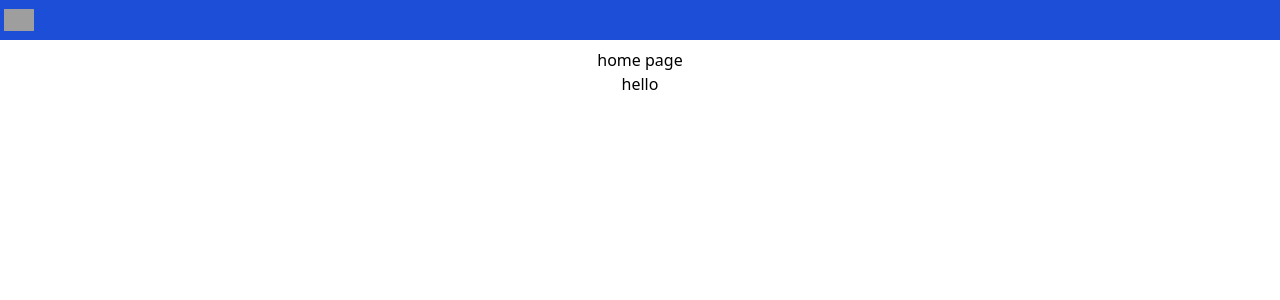
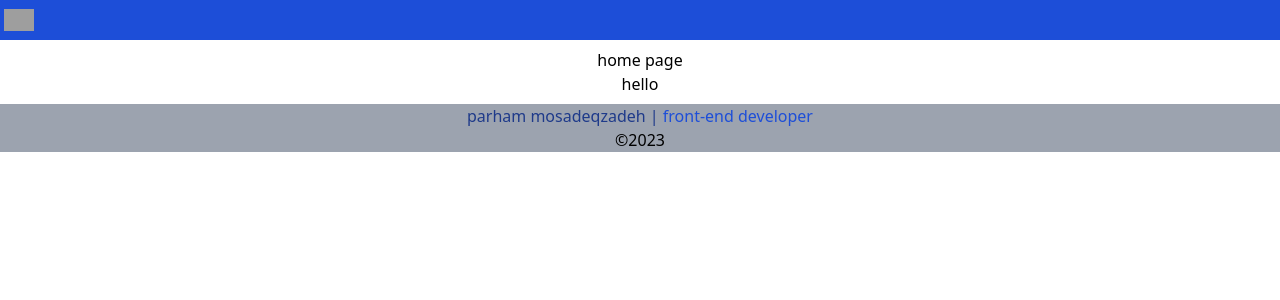
Before and after one commit to parham-mosadeq/next-blog, a Next.js app: page / in a window 1280 px wide. Shown: the top 300 px of the page. Built offline with nearby package versions, Linux system fonts and the light colour scheme; grey boxes are pictures that could not be loaded.

Commit message:
make footer

```diff
--- /dev/null
+++ b/src/components/layout/Footer.js
@@ -0,0 +1,14 @@
+const Footer = () => {
+  const getCurrentYear = new Date().getFullYear();
+  return (
+    <footer className=' text-center w-full bg-gray-400 text-blue-900'>
+      <p className=' '>
+        parham mosadeqzadeh |{' '}
+        <span className='text-blue-700'>front-end developer</span>{' '}
+      </p>
+      <p className='block text-black'>&copy;{getCurrentYear} </p>
+    </footer>
+  );
+};
+
+export default Footer;
--- a/src/components/layout/Layout.js
+++ b/src/components/layout/Layout.js
@@ -1,5 +1,6 @@
 import React from 'react';
 import Navbar from './Navbar';
+import Footer from './Footer';
 
 const Layout = ({ children }) => {
   return (
@@ -8,6 +9,7 @@ const Layout = ({ children }) => {
       <main className='w-full mx-auto my-2 flex items-center  justify-center flex-col '>
         {children}
       </main>
+      <Footer />
     </>
   );
 };
```
